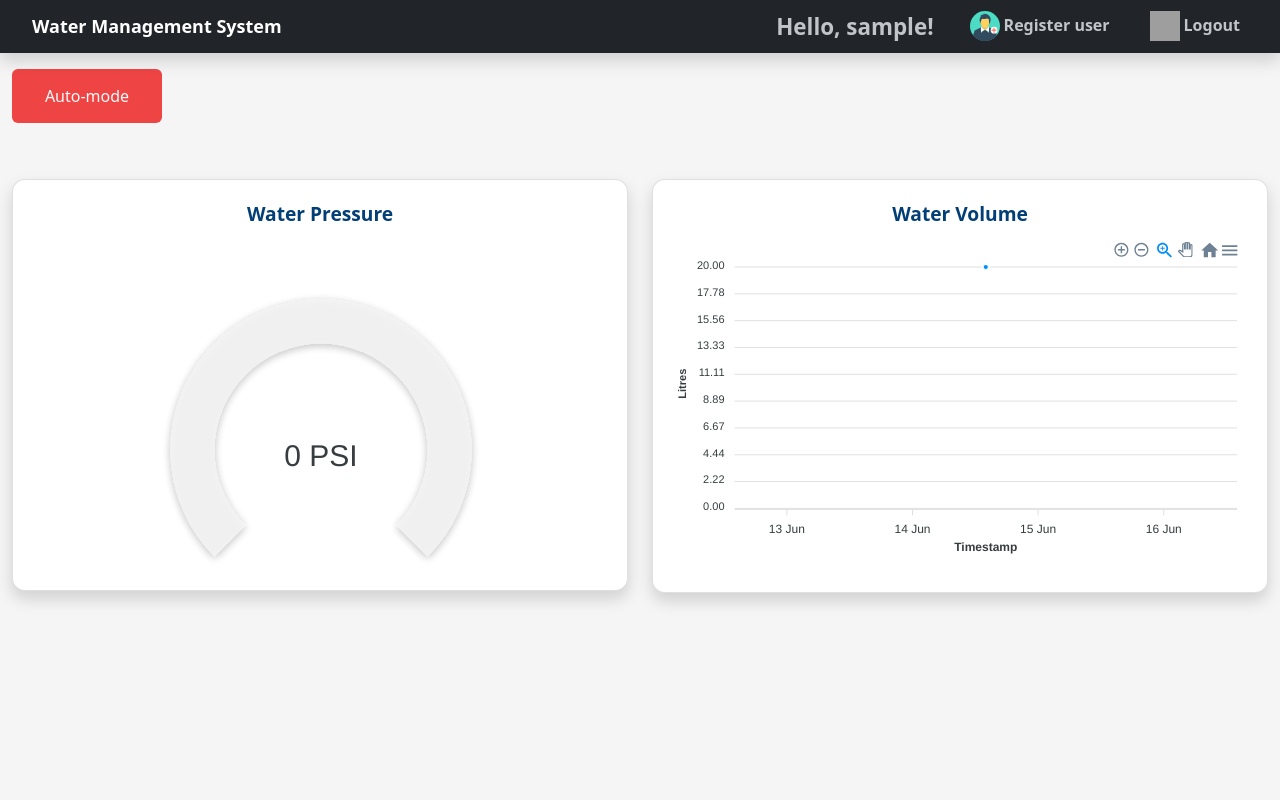
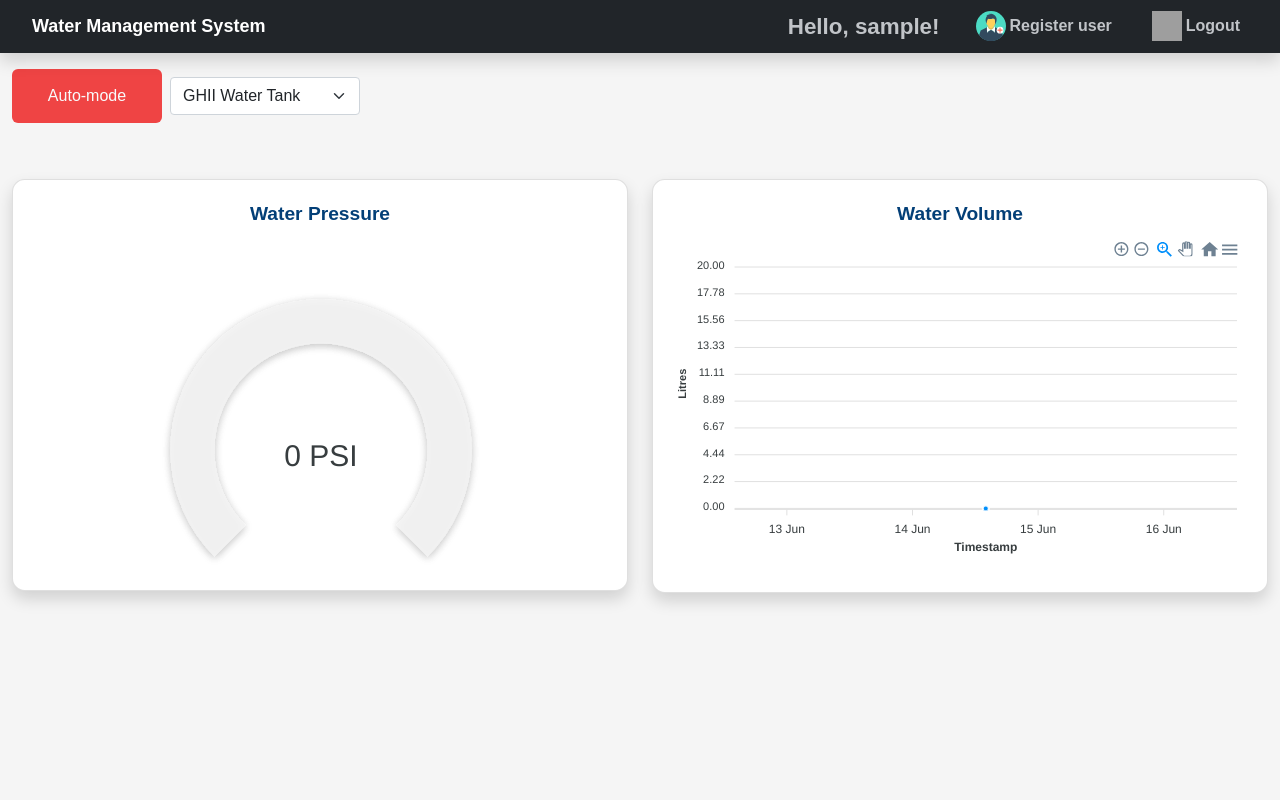
Before and after one commit to global-health-informatics-institute/Water_Management_System, a PHP site: page /admin.php in a window 1280 px wide. Run offline with PHP 8.4, Linux system fonts and the light colour scheme; the visitor is signed in with stand-in values (Sample User, id 1); data comes from the database, SQL or seed files in the repository; some libraries are stand-ins or nearby versions; grey boxes are pictures that could not be loaded.

Commit message:
latest stable update

```diff
--- a/Server files/admin.php
+++ b/Server files/admin.php
@@ -30,7 +30,7 @@ if(!isset($_SESSION['loggedin']) && $_SESSION['loggedin'] !== true){
           <span class="navbar-toggler-icon"></span>
         </button>
         <div class="collapse navbar-collapse" id="navbarNavAltMarkup">
-          <ul class="nav">
+          <ul class="nav nav-1">
             <li class="nav-item">
               <p class = "nav-text me-2" >Hello, <?=$_SESSION['name']?>!</p>
             </li>
@@ -49,9 +49,19 @@ if(!isset($_SESSION['loggedin']) && $_SESSION['loggedin'] !== true){
 
     <!-- Start of content-->
     <div class="container-fluid">
-      <div class="nav-item  text-start">
-        <button id="mode" class="btn-nav me-2" onclick="handleClick5()">Auto-mode</button>
-      </div>
+      <ul class="nav nav-2">
+        <li class="nav-item text-start">
+          <button id="mode" class="btn-nav me-2" onclick="handleClick5()">Auto-mode</button>
+        </li>
+        <li class="nav-item">
+          <select class="form-select" id="select">
+            <option>Choose Water Tank</option>
+            <option value="1">GHII Well Tank</option>
+            <option value="3">GHII Water Tank</option>
+            <option value="4">Some other tank</option>
+          </select>
+        </li>
+      </ul>
       <div id="control" class= "row" style="display:none;">
         <!--Buttons-->
         <div class = "col-lg-3 col-md-6">
@@ -93,7 +103,17 @@ if(!isset($_SESSION['loggedin']) && $_SESSION['loggedin'] !== true){
 
       </div>
     </div>
-
+    <div class="toast-container position-fixed top-0 end-0 p-5">
+      <div id="liveToast" class="toast" role="alert" aria-live="assertive" aria-atomic="true">
+        <div class="toast-header">
+          <img src="assets/images/triangle-exclamation-solid.svg" class="toast-img rounded me-2" alt="img">
+          <strong class="me-auto toast-label">Warning!</strong>
+          <small>11 mins ago</small>
+          <button type="button" class="btn-close" data-bs-dismiss="toast" aria-label="Close"></button>
+        </div>
+        <div id = "warning" class="toast-body"></div>
+      </div>
+    </div>
     <!--Footer-->
 
     <script src="https://www.gstatic.com/firebasejs/8.10.1/firebase-app.js"></script>
--- a/Server files/css/admin.css
+++ b/Server files/css/admin.css
@@ -4,6 +4,7 @@
         background-color: rgb(241, 241, 234);
       }
       body{
+        font-family: 'Montserrat', sans-serif;
         background-color: #F5F5F5;
         min-height: 100vh;
       }
@@ -13,6 +14,7 @@
       }
       p {
         font-size: 1.4rem;
+        font-family: 'Montserrat', sans-serif;
       }
 
       a{
@@ -35,11 +37,15 @@
      .btn-on{
         justify-content: end;
         }
-      .nav{
+      .nav-1{
         justify-content: flex-end;
         align-items: center;
 
       }
+      .nav-2{
+        justify-content: flex-start;
+        align-items: center;
+        }
       .topnav {
         margin: 0 auto;
         display: grid;
@@ -131,6 +137,19 @@
       .nav{
         width:100%;
       }
+      .toast-img{
+        height:20px;
+        width: 20px;
+      }
+      .toast-body{
+        font-size:20px;
+        font-family: 'Montserrat', sans-serif;
+      }
+      .toast-label{
+        font-size:18px;
+        color: red;
+        font-family: 'Montserrat', sans-serif;
+      }
 
       @media (max-width: 609px){
         .button-grid{
@@ -142,6 +161,13 @@
         }
         #thecard{
         padding: 0px;
+        }
+        .toast-body{
+        font-size:14px;
+        }
+        .toast-label{
+        font-size:12px;
+        }
 
       }
       @media (max-width: 991px){
--- a/Server files/scripts/admin.js
+++ b/Server files/scripts/admin.js
@@ -37,7 +37,7 @@ var theAlert = 1;
 var mode = 0;
 var msg = '';
 var yVal = 15;
-var tank_id = "1";
+var tank_id = "3";
 var datapoints = [];
 var ydps = [];
 var press = [];
@@ -159,7 +159,7 @@ chart2.render();
 function Notification(msg){
   let data = {"timestamp":Date.now(), "msg": msg}
   database.ref("message").push(data);
-
+  console.log("message sent");
 
   return;
 }
@@ -216,18 +216,26 @@ function getReadings() {
 
 
     //Checks if there any warnings
-    if(warning1==1){
+    if(warning1 == 1){
       if(theAlert==1){
-        msg = 'Water volume in Well Tank is too Low!';
+        const toast = new bootstrap.Toast($("#liveToast"));
+        $("#warning").html("Water level is too low!");
+        toast.show();
+
+        msg = "Water level is too low!";
         Notification(msg);
-        alert(msg);
         }
         theAlert = 0;
-    }else if(warning2==1){
+    }
+    else if(warning2 == 1){
       if(theAlert==1){
-         msg = 'Well Tank is full!';
+        const toast = new bootstrap.Toast($("#liveToast"))
+        $("#warning").html("Water level is too high!");
+        toast.show();
+
+        msg = "Water level is too low!";
         Notification(msg);
-         alert(msg);
+
            }
       theAlert = 0;
     }else{theAlert = 1}
@@ -237,52 +245,51 @@ function getReadings() {
 
   //Updates control button states
    if(pump1 == 1){
-    document.getElementById('pump1').style.backgroundColor="#10B981";
-    document.getElementById('pump1').innerHTML = document.getElementById('pump1').innerHTML.replace("OFF","ON");
+     $("#pump1").text("ON");
+     $("#pump1").css("background-color","#10B981");
   }
    else{
-    document.getElementById('pump1').style.backgroundColor="#EF4444";
-    document.getElementById('pump1').innerHTML = document.getElementById('pump1').innerHTML.replace("ON","OFF");
+     $("#pump1").text("OFF");
+     $("#pump1").css("background-color","#EF4444");
    }
 
    if(pump2 == 1){
-    document.getElementById('pump2').style.backgroundColor="#10B981";
-    document.getElementById('pump2').innerHTML = document.getElementById('pump2').innerHTML.replace("OFF","ON");
+     $("#pump2").text("ON");
+     $("#pump2").css("background-color","#10B981");
   }
   else{
-    document.getElementById('pump2').style.backgroundColor="#EF4444";
-    document.getElementById('pump2').innerHTML = document.getElementById('pump2').innerHTML.replace("ON","OFF");
+     $("#pump2").text("OFF");
+     $("#pump2").css("background-color","#EF4444");
   }
 
    if(valve1==1){
-    document.getElementById('valve1').style.backgroundColor="#10B981";
-    document.getElementById('valve1').innerHTML = document.getElementById('valve1').innerHTML.replace("OFF","ON");
+     $("#valve1").text("ON");
+     $("#valve1").css("background-color","#10B981");
   }
 
   else{
-    document.getElementById('valve1').style.backgroundColor="#EF4444";
-    document.getElementById('valve1').innerHTML = document.getElementById('valve1').innerHTML.replace("ON","OFF");
+     $("#valve1").text("OFF");
+     $("#valve1").css("background-color","#EF4444");
   }
 
   if(valve2 == 1){
-    document.getElementById('valve2').style.backgroundColor="#10B981";
-    document.getElementById('valve2').innerHTML = document.getElementById('valve2').innerHTML.replace("OFF","ON");
+     $("#valve2").text("ON");
+     $("#valve2").css("background-color","#10B981");
   }
   else{
-    document.getElementById('valve2').style.backgroundColor="#EF4444";
-    document.getElementById('valve2').innerHTML = document.getElementById('valve2').innerHTML.replace("ON","OFF");
+     $("#valve2").text("OFF");
+     $("#valve2").css("background-color","#EF4444");
   }
 
    if(mode == 1){
-    document.getElementById('mode').style.backgroundColor="#10B981";
-    document.getElementById('mode').innerHTML = document.getElementById('mode').innerHTML.replace("Auto-mode","Manual-mode");
-    document.getElementById('control').style.display="flex";
-
+     $("#mode").text("Manual-mode");
+     $("#mode").css("background-color","#10B981");
+     $("#control").css("display","flex");
   }
   else{
-    document.getElementById('mode').style.backgroundColor="#EF4444";
-    document.getElementById('mode').innerHTML = document.getElementById('mode').innerHTML.replace("Manual-mode","Auto-mode");
-    document.getElementById('control').style.display="none";
+     $("#mode").text("Auto-mode");
+     $("#mode").css("background-color","#EF4444");
+     $("#control").css("display","none");
   }
   };
 
@@ -303,12 +310,12 @@ function handleClick1(){
   }
 
   if(pump1){
-    document.getElementById('pump1').style.backgroundColor="#10B981";
-    document.getElementById('pump1').innerHTML = document.getElementById('pump1').innerHTML.replace("OFF","ON");
+     $("#pump1").text("ON");
+     $("#pump1").css("background-color","#10B981");
   }
    else{
-    document.getElementById('pump1').style.backgroundColor="#EF4444";
-    document.getElementById('pump1').innerHTML = document.getElementById('pump1').innerHTML.replace("ON","OFF");
+     $("#pump1").text("OFF");
+     $("#pump1").css("background-color","#EF4444");
    }
 
   let pumpObj = {"pump1":pump1,"tank_id":tank_id,"opMode":opMode};
@@ -337,13 +344,14 @@ function handleClick2(){
   else{
     pump2 = 0;
   }
+
   if(pump2){
-    document.getElementById('pump2').style.backgroundColor="#10B981";
-    document.getElementById('pump2').innerHTML = document.getElementById('pump2').innerHTML.replace("OFF","ON");
+     $("#pump2").text("ON");
+     $("#pump2").css("background-color","#10B981");
   }
   else{
-    document.getElementById('pump2').style.backgroundColor="#EF4444";
-    document.getElementById('pump2').innerHTML = document.getElementById('pump2').innerHTML.replace("ON","OFF");
+     $("#pump2").text("OFF");
+     $("#pump2").css("background-color","#EF4444");
   }
 
   let pumpObj = {"pump2":pump2,"tank_id":tank_id,"opMode":opMode};
@@ -372,13 +380,15 @@ function handleClick3(){
   else{
     valve1 = 0;
   }
+
   if(valve1){
-    document.getElementById('valve1').style.backgroundColor="#10B981";
-    document.getElementById('valve1').innerHTML = document.getElementById('valve1').innerHTML.replace("OFF","ON");
+     $("#valve1").text("ON");
+     $("#valve1").css("background-color","#10B981");
   }
+
   else{
-    document.getElementById('valve1').style.backgroundColor="#EF4444";
-    document.getElementById('valve1').innerHTML = document.getElementById('valve1').innerHTML.replace("ON","OFF");
+     $("#valve1").text("OFF");
+     $("#valve1").css("background-color","#EF4444");
   }
 
   let pumpObj = {"valve1":valve1,"tank_id":tank_id,"opMode":opMode};
@@ -407,12 +417,12 @@ function handleClick4(){
   }
 
   if(valve2){
-    document.getElementById('valve2').style.backgroundColor="#10B981";
-    document.getElementById('valve2').innerHTML = document.getElementById('valve2').innerHTML.replace("OFF","ON");
+     $("#valve2").text("ON");
+     $("#valve2").css("background-color","#10B981");
   }
   else{
-    document.getElementById('valve2').style.backgroundColor="#EF4444";
-    document.getElementById('valve2').innerHTML = document.getElementById('valve2').innerHTML.replace("ON","OFF");
+     $("#valve2").text("OFF");
+     $("#valve2").css("background-color","#EF4444");
   }
 
   let pumpObj = {"valve2":valve2,"tank_id":tank_id,"opMode":opMode};
@@ -442,15 +452,16 @@ function handleClick5(){
   else{
     mode = 0;
   }
-  if(mode){
-    document.getElementById('mode').style.backgroundColor="#10B981";
-    document.getElementById('mode').innerHTML = document.getElementById('mode').innerHTML.replace("Auto-mode","Manual-mode");
-    document.getElementById('control').style.display="flex";
+
+  if(mode == 1){
+     $("#mode").text("Manual-mode");
+     $("#mode").css("background-color","#10B981");
+     $("#control").css("display","flex");
   }
   else{
-    document.getElementById('mode').style.backgroundColor="#EF4444";
-    document.getElementById('mode').innerHTML = document.getElementById('mode').innerHTML.replace("Manual-mode","Auto-mode");
-    document.getElementById('control').style.display="none";
+     $("#mode").text("Auto-mode");
+     $("#mode").css("background-color","#EF4444");
+     $("#control").css("display","none");
   }
 
   let modeObj = {"override":mode,"tank_id":tank_id,"opMode":opMode};
@@ -468,6 +479,35 @@ function handleClick5(){
   xhr.send(md);
 }
 
+//listens for any changes to the select attribute
+$(function(){
+  $("select").change(onSelect);
+  if (tank_id == "1"){
+    let text = 'GHII Well Tank';
+      $("select option").filter(function() {
+          //may want to use $.trim in here
+          return $(this).text() == text;
+        }).prop('selected', true);
+  }
+  if (tank_id == "3"){
+    let text = 'GHII Water Tank';
+      $("select option").filter(function() {
+          //may want to use $.trim in here
+          return $(this).text() == text;
+        }).prop('selected', true);
+    }
+  });
+
+
+//pick a selection
+function onSelect(){
+  var theOption = $("select#select").val();
+  console.log(theOption);
+  if((theOption == 1) || (theOption == 3)){
+    tank_id = String(theOption);
+  }
+  //this means with the select option, you can render the tank you want
+}
 
 
 
```
Also changed, not shown: Server files/css/index.css (+28 -5 lines), Server files/index.php (+25 -5 lines), Server files/scripts/index.js (+92 -55 lines), Server files/assets/images/triangle-exclamation-solid.svg (added), Server files/webfonts/Montserrat-Italic-VariableFont_wght.ttf (added), Server files/webfonts/Montserrat-VariableFont_wght.ttf (added). Lines whose indentation alone changed are shown as unchanged.
